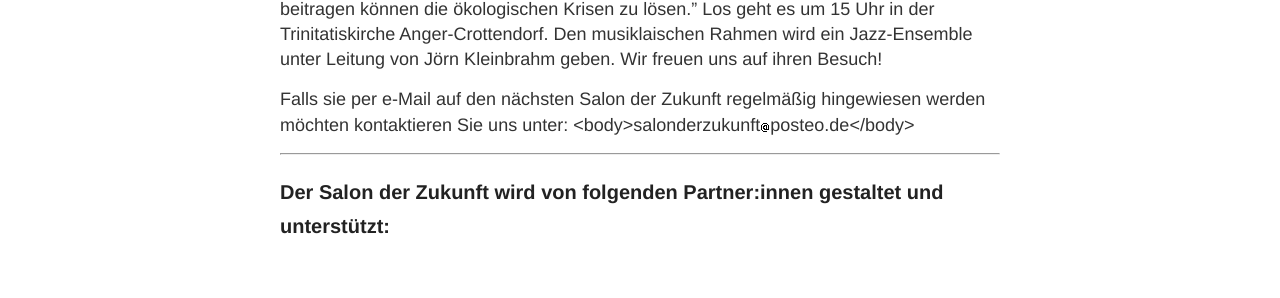
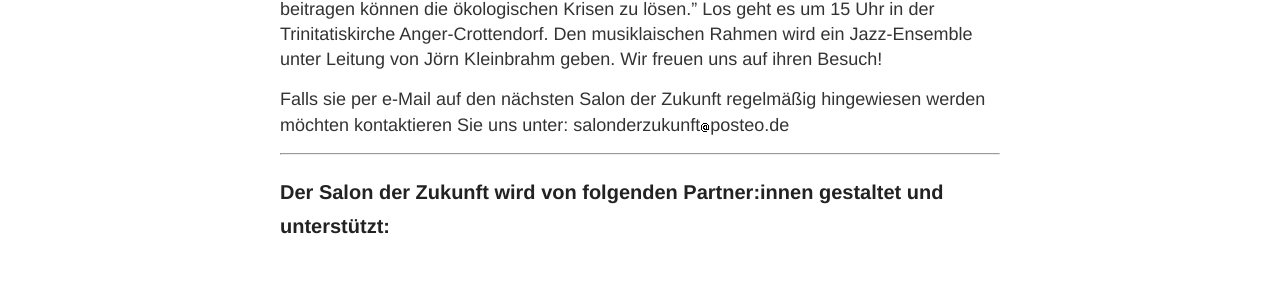
Before and after one commit to s4f-leipzig/s4f-leipzig.github.io, a Jekyll site: the page built from salon.md, in a window 1280 px wide. Shown: the part 1139-1437 px from the top of the page. Built offline with Jekyll 4.4.1, drawn with Linux system fonts in a browser that asks for light colours.

Commit message:
Update salon.md

```diff
--- a/salon.md
+++ b/salon.md
@@ -24,7 +24,7 @@
 
 Der nächste Salon der Zukunft findet am 8. Oktober 2022 statt und wird sich dem Thema widmen: "Gemeinsam genießen statt einsam verzichten: Wie Nachbarschaften dazu beitragen können die ökologischen Krisen zu lösen." Los geht es um 15 Uhr in der Trinitatiskirche Anger-Crottendorf. Den musiklaischen Rahmen wird ein Jazz-Ensemble unter Leitung von Jörn Kleinbrahm geben. Wir freuen uns auf ihren Besuch!
 
-Falls sie per e-Mail auf den nächsten Salon der Zukunft regelmäßig hingewiesen werden möchten kontaktieren Sie uns unter: <body>s&#x61;lo&#110;d&#101;rzuku&#110;ft<img src="/images/cryp.gif" alt="&#x40;" style="margin:0px +1px -1px +1px;border-style:none;">post&#101;o.d&#101;</body>
+Falls sie per e-Mail auf den nächsten Salon der Zukunft regelmäßig hingewiesen werden möchten kontaktieren Sie uns unter: s&#x61;lo&#110;d&#101;rzuku&#110;ft<img src="/images/cryp.gif" alt="&#x40;" style="margin:0px +1px -1px +1px;border-style:none;">post&#101;o.d&#101;
 
 <hr>
 
```
